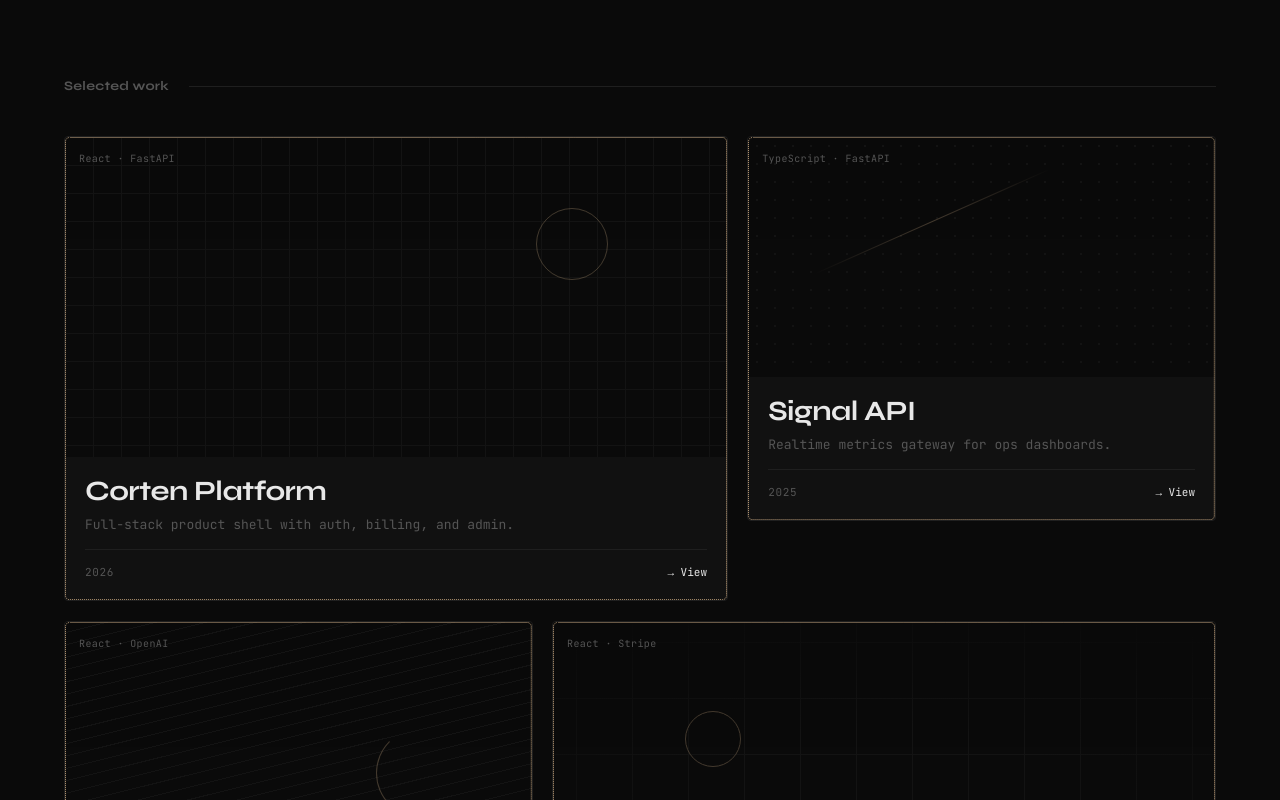
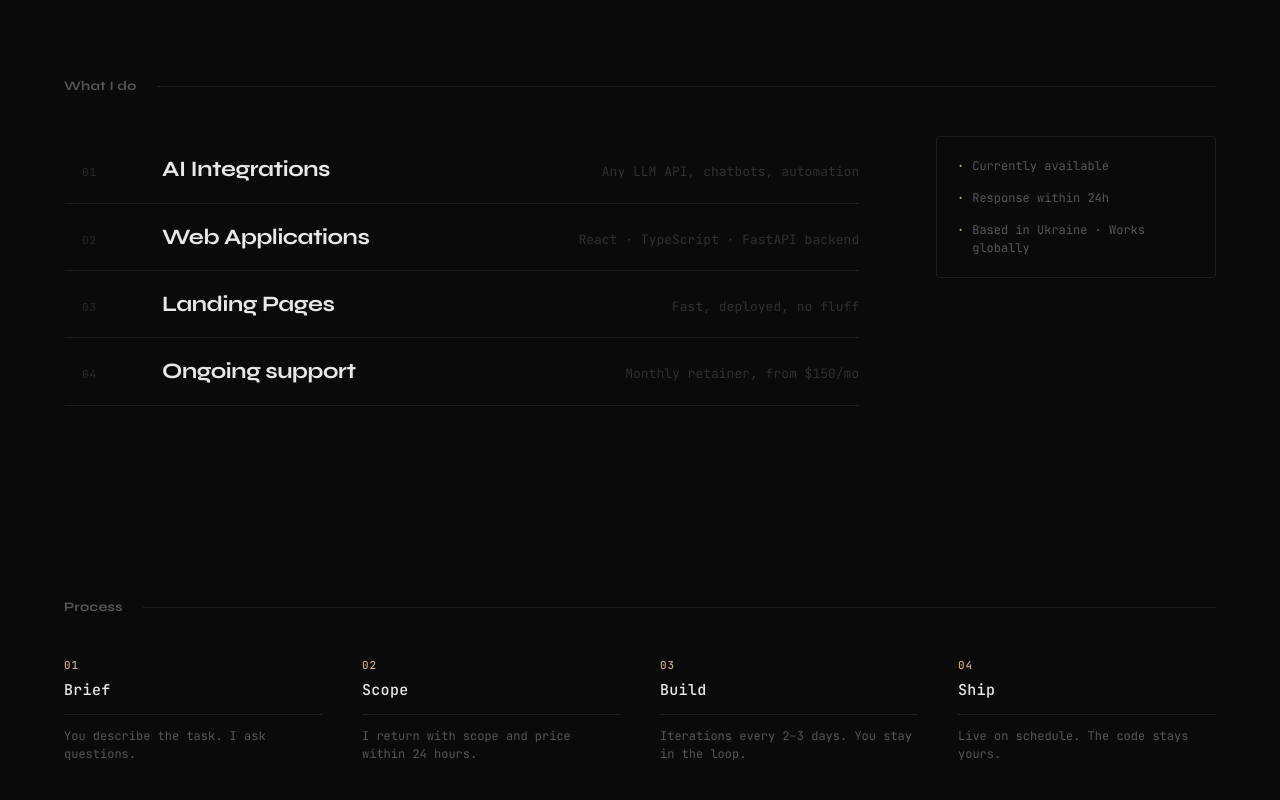
Before and after one commit to namekatana/Corten-dev, a React (Vite) app: page / in a window 1280 px wide. Shown: the part 1540-2340 px from the top of the page. Built offline with nearby package versions, Linux system fonts and the light colour scheme.

Commit message:
feat(sections): add process section between services and work

```diff
--- /dev/null
+++ b/src/components/ProcessStep/ProcessStep.css
@@ -0,0 +1,44 @@
+.processStep {
+  display: flex;
+  flex-direction: column;
+  gap: 0.75rem;
+  min-width: 0;
+  list-style: none;
+}
+
+.processStepHead {
+  display: flex;
+  flex-direction: column;
+  gap: 0.35rem;
+}
+
+.processStepIndex {
+  font-family: var(--font-mono);
+  font-size: 11px;
+  font-weight: 500;
+  letter-spacing: 0.08em;
+  color: var(--accent);
+}
+
+.processStepTitle {
+  font-family: var(--font-mono);
+  font-size: 0.9375rem;
+  font-weight: 500;
+  letter-spacing: 0.02em;
+  color: var(--text);
+}
+
+.processStepRule {
+  display: block;
+  width: 100%;
+  height: 1px;
+  background: var(--border);
+}
+
+.processStepBody {
+  margin: 0;
+  font-family: var(--font-mono);
+  font-size: 12px;
+  line-height: 1.55;
+  color: var(--muted);
+}
--- /dev/null
+++ b/src/components/ProcessStep/ProcessStep.tsx
@@ -0,0 +1,30 @@
+import { motion } from 'motion/react'
+import type { ProcessStep as ProcessStepData } from '../../config/process'
+import { expoOut } from '../../config/motionEase'
+import './ProcessStep.css'
+
+const stepVariants = {
+  hidden: { opacity: 0, y: 24 },
+  visible: {
+    opacity: 1,
+    y: 0,
+    transition: { duration: 0.55, ease: expoOut },
+  },
+}
+
+type ProcessStepProps = {
+  step: ProcessStepData
+}
+
+export function ProcessStep({ step }: ProcessStepProps) {
+  return (
+    <motion.li className="processStep" variants={stepVariants}>
+      <div className="processStepHead">
+        <span className="processStepIndex">{step.index}</span>
+        <span className="processStepTitle">{step.title}</span>
+      </div>
+      <span className="processStepRule" aria-hidden="true" />
+      <p className="processStepBody">{step.body}</p>
+    </motion.li>
+  )
+}
--- /dev/null
+++ b/src/config/process.ts
@@ -0,0 +1,28 @@
+export type ProcessStep = {
+  index: string
+  title: string
+  body: string
+}
+
+export const processSteps: ProcessStep[] = [
+  {
+    index: '01',
+    title: 'Brief',
+    body: 'You describe the task. I ask questions.',
+  },
+  {
+    index: '02',
+    title: 'Scope',
+    body: 'I return with scope and price within 24 hours.',
+  },
+  {
+    index: '03',
+    title: 'Build',
+    body: 'Iterations every 2–3 days. You stay in the loop.',
+  },
+  {
+    index: '04',
+    title: 'Ship',
+    body: 'Live on schedule. The code stays yours.',
+  },
+]
--- a/src/pages/HomePage.tsx
+++ b/src/pages/HomePage.tsx
@@ -3,6 +3,7 @@ import { AboutSection } from '../sections/AboutSection'
 import { BuildingSection } from '../sections/BuildingSection'
 import { ContactSection } from '../sections/ContactSection'
 import { HomeSection } from '../sections/HomeSection'
+import { ProcessSection } from '../sections/ProcessSection'
 import { ServicesSection } from '../sections/ServicesSection'
 import { WorkSection } from '../sections/WorkSection'
 
@@ -12,8 +13,9 @@ export function HomePage() {
       <HomeSection />
       <Marquee />
       <AboutSection />
+      <ServicesSection />
+      <ProcessSection />
       <WorkSection />
-      <ServicesSection />
       <BuildingSection />
       <ContactSection />
     </main>
--- /dev/null
+++ b/src/sections/ProcessSection.tsx
@@ -0,0 +1,35 @@
+import { motion } from 'motion/react'
+import { ProcessStep } from '../components/ProcessStep/ProcessStep'
+import { SectionHead } from '../components/SectionHead/SectionHead'
+import { processSteps } from '../config/process'
+import { SectionShell } from './SectionShell'
+import './processSection.css'
+
+const listVariants = {
+  hidden: {},
+  visible: {
+    transition: {
+      staggerChildren: 0.12,
+      delayChildren: 0.05,
+    },
+  },
+}
+
+export function ProcessSection() {
+  return (
+    <SectionShell id="process" className="processSection">
+      <SectionHead title="Process" />
+      <motion.ol
+        className="processGrid"
+        variants={listVariants}
+        initial="hidden"
+        whileInView="visible"
+        viewport={{ once: true, amount: 0.2 }}
+      >
+        {processSteps.map((step) => (
+          <ProcessStep key={step.index} step={step} />
+        ))}
+      </motion.ol>
+    </SectionShell>
+  )
+}
--- /dev/null
+++ b/src/sections/processSection.css
@@ -0,0 +1,20 @@
+.processSection .sectionHead {
+  margin-bottom: clamp(2rem, 5vh, 3rem);
+}
+
+.processGrid {
+  display: grid;
+  grid-template-columns: repeat(4, minmax(0, 1fr));
+  gap: clamp(1.5rem, 4vw, 2.5rem);
+  margin: 0;
+  padding: 0;
+  width: 100%;
+}
+
+@media (max-width: 900px) {
+  .processGrid {
+    grid-template-columns: 1fr;
+    gap: 2rem;
+    max-width: 22rem;
+  }
+}
```
